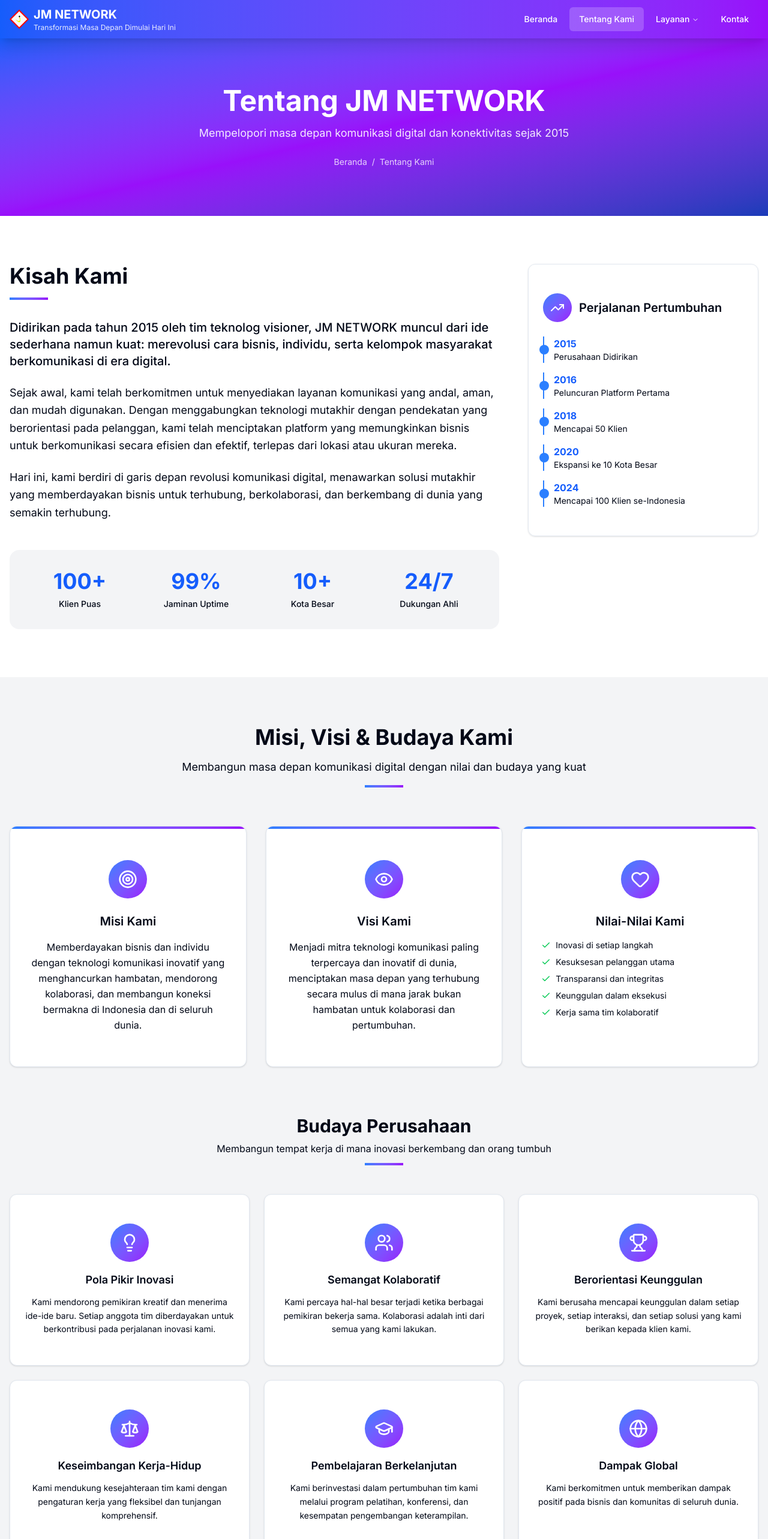
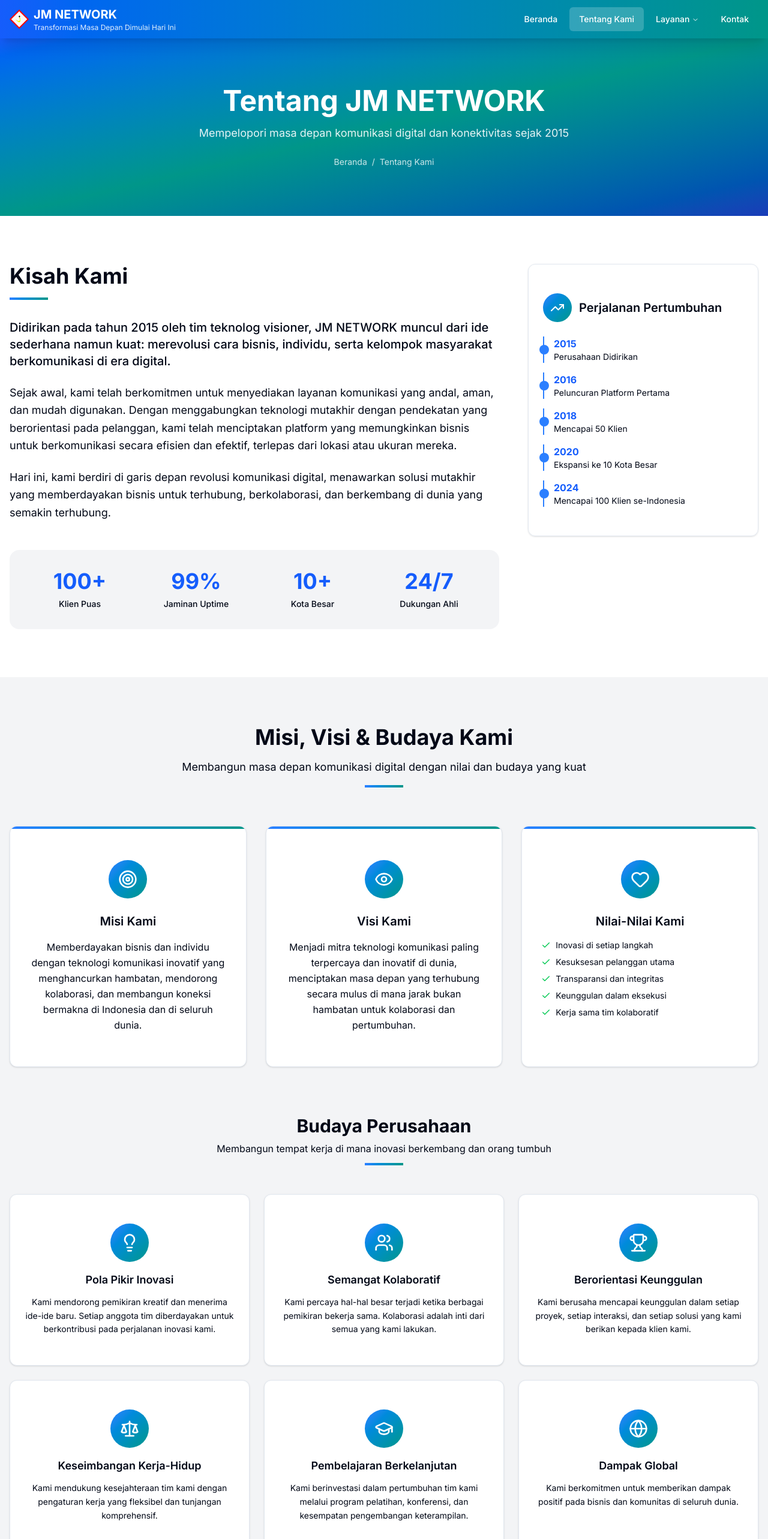
Before and after one commit to CV-JM-Network/jaylangkung-web, a Next.js app: page /about in a window 1280 px wide. Shown: the top 2566 px of the page at 60% size. Built offline with nearby package versions, Linux system fonts and the light colour scheme.

Commit message:
feat: update gradient colors to teal for consistency across multiple components

```diff
--- a/src/components/call-to-action.tsx
+++ b/src/components/call-to-action.tsx
@@ -3,7 +3,7 @@ import Link from "next/link"
 
 export default function CallToAction() {
   return (
-    <section className="bg-gradient-to-br from-blue-600 via-purple-600 to-blue-800 py-20 text-white">
+    <section className="bg-gradient-to-br from-blue-600 via-teal-600 to-blue-800 py-20 text-white">
       <div className="container mx-auto px-4 text-center">
         <h2 className="text-3xl font-bold lg:text-4xl">Siap Mengubah Bisnis Anda?</h2>
         <p className="mt-4 text-lg opacity-90">
--- a/src/components/company-mission-culture.tsx
+++ b/src/components/company-mission-culture.tsx
@@ -57,16 +57,16 @@ export default function CompanyMissionCulture() {
           <p className='mt-4 text-lg text-muted-foreground'>
             Membangun masa depan komunikasi digital dengan nilai dan budaya yang kuat
           </p>
-          <div className='mx-auto mt-4 h-1 w-16 bg-gradient-to-r from-blue-500 to-purple-600'></div>
+          <div className='mx-auto mt-4 h-1 w-16 bg-gradient-to-r from-blue-500 to-teal-600'></div>
         </div>
 
         {/* Mission & Vision */}
         <div className='mt-16 grid gap-8 lg:grid-cols-3'>
           <Card className='bg-white group relative overflow-hidden transition-all duration-300 hover:-translate-y-2 hover:shadow-xl'>
-            <div className='absolute left-0 top-0 h-1 w-full bg-gradient-to-r from-blue-500 to-purple-600'></div>
+            <div className='absolute left-0 top-0 h-1 w-full bg-gradient-to-r from-blue-500 to-teal-600'></div>
             <CardContent className='p-8 text-center'>
               <div className='mb-6 flex justify-center'>
-                <div className='flex h-16 w-16 items-center justify-center rounded-full bg-gradient-to-br from-blue-500 to-purple-600 text-white'>
+                <div className='flex h-16 w-16 items-center justify-center rounded-full bg-gradient-to-br from-blue-500 to-teal-600 text-white'>
                   <Target className='h-8 w-8' />
                 </div>
               </div>
@@ -80,10 +80,10 @@ export default function CompanyMissionCulture() {
           </Card>
 
           <Card className='bg-white group relative overflow-hidden transition-all duration-300 hover:-translate-y-2 hover:shadow-xl'>
-            <div className='absolute left-0 top-0 h-1 w-full bg-gradient-to-r from-blue-500 to-purple-600'></div>
+            <div className='absolute left-0 top-0 h-1 w-full bg-gradient-to-r from-blue-500 to-teal-600'></div>
             <CardContent className='p-8 text-center'>
               <div className='mb-6 flex justify-center'>
-                <div className='flex h-16 w-16 items-center justify-center rounded-full bg-gradient-to-br from-blue-500 to-purple-600 text-white'>
+                <div className='flex h-16 w-16 items-center justify-center rounded-full bg-gradient-to-br from-blue-500 to-teal-600 text-white'>
                   <Eye className='h-8 w-8' />
                 </div>
               </div>
@@ -97,10 +97,10 @@ export default function CompanyMissionCulture() {
           </Card>
 
           <Card className='bg-white group relative overflow-hidden transition-all duration-300 hover:-translate-y-2 hover:shadow-xl'>
-            <div className='absolute left-0 top-0 h-1 w-full bg-gradient-to-r from-blue-500 to-purple-600'></div>
+            <div className='absolute left-0 top-0 h-1 w-full bg-gradient-to-r from-blue-500 to-teal-600'></div>
             <CardContent className='p-8 text-center'>
               <div className='mb-6 flex justify-center'>
-                <div className='flex h-16 w-16 items-center justify-center rounded-full bg-gradient-to-br from-blue-500 to-purple-600 text-white'>
+                <div className='flex h-16 w-16 items-center justify-center rounded-full bg-gradient-to-br from-blue-500 to-teal-600 text-white'>
                   <Heart className='h-8 w-8' />
                 </div>
               </div>
@@ -124,7 +124,7 @@ export default function CompanyMissionCulture() {
             <p className='mt-2 text-md text-muted-foreground'>
               Membangun tempat kerja di mana inovasi berkembang dan orang tumbuh
             </p>
-            <div className='mx-auto mt-3 h-1 w-16 bg-gradient-to-r from-blue-500 to-purple-600'></div>
+            <div className='mx-auto mt-3 h-1 w-16 bg-gradient-to-r from-blue-500 to-teal-600'></div>
           </div>
           <div className='mt-12 grid gap-6 md:grid-cols-2 lg:grid-cols-3'>
             {cultureItems.map((item, index) => (
@@ -133,7 +133,7 @@ export default function CompanyMissionCulture() {
                 className='bg-white group transition-all duration-300 hover:-translate-y-1 hover:shadow-lg'>
                 <CardContent className='p-6 text-center'>
                   <div className='mb-4 flex justify-center'>
-                    <div className='flex h-16 w-16 items-center justify-center rounded-full bg-gradient-to-br from-blue-500 to-purple-600 text-white transition-transform duration-300 group-hover:scale-110'>
+                    <div className='flex h-16 w-16 items-center justify-center rounded-full bg-gradient-to-br from-blue-500 to-teal-600 text-white transition-transform duration-300 group-hover:scale-110'>
                       <item.icon className='h-8 w-8' />
                     </div>
                   </div>
--- a/src/components/company-overview.tsx
+++ b/src/components/company-overview.tsx
@@ -24,7 +24,7 @@ export default function CompanyOverview() {
           <div className='lg:col-span-2'>
             <div className='mb-8'>
               <h2 className='text-3xl font-bold lg:text-4xl'>Kisah Kami</h2>
-              <div className='mt-4 h-1 w-16 bg-gradient-to-r from-blue-500 to-purple-600'></div>
+              <div className='mt-4 h-1 w-16 bg-gradient-to-r from-blue-500 to-teal-600'></div>
             </div>
 
             <div className='space-y-6 text-lg leading-relaxed text-muted-foreground'>
@@ -67,7 +67,7 @@ export default function CompanyOverview() {
             <Card className='overflow-hidden'>
               <CardContent className='p-6'>
                 <div className='mb-6 flex items-center gap-3'>
-                  <div className='flex h-12 w-12 items-center justify-center rounded-full bg-gradient-to-br from-blue-500 to-purple-600 text-white'>
+                  <div className='flex h-12 w-12 items-center justify-center rounded-full bg-gradient-to-br from-blue-500 to-teal-600 text-white'>
                     <TrendingUp className='h-6 w-6' />
                   </div>
                   <h3 className='text-xl font-semibold'>Perjalanan Pertumbuhan</h3>
--- a/src/components/company-team.tsx
+++ b/src/components/company-team.tsx
@@ -49,7 +49,7 @@ export default function CompanyTeam() {
           <p className='mt-4 text-lg text-muted-foreground'>
             The talented developers behind our products
           </p>
-          <div className='mx-auto mt-4 h-1 w-16 bg-gradient-to-r from-blue-500 to-purple-600'></div>
+          <div className='mx-auto mt-4 h-1 w-16 bg-gradient-to-r from-blue-500 to-teal-600'></div>
         </div>
 
         <div className='mt-16 grid gap-12 grid-cols-1 sm:grid-cols-2 lg:grid-cols-3'>
--- a/src/components/contact-info.tsx
+++ b/src/components/contact-info.tsx
@@ -32,16 +32,16 @@ const contactCards = [
 
 export default function ContactInfo() {
   return (
-    <section className='bg-gray-50 py-16'>
+    <section className='bg-gray-100 py-16'>
       <div className='container mx-auto px-4'>
         <div className='grid gap-6 md:grid-cols-2 lg:grid-cols-4'>
           {contactCards.map((card, index) => (
             <Card
               key={index}
-              className='group transition-all duration-300 hover:-translate-y-2 hover:shadow-xl'>
+              className='group transition-all duration-300 hover:-translate-y-2 hover:shadow-xl bg-white'>
               <CardContent className='p-6 text-center'>
                 <div className='mb-4 flex justify-center'>
-                  <div className='flex h-16 w-16 items-center justify-center rounded-full bg-gradient-to-br from-blue-500 to-purple-600 text-white'>
+                  <div className='flex h-16 w-16 items-center justify-center rounded-full bg-gradient-to-br from-blue-500 to-teal-600 text-white'>
                     <card.icon className='h-8 w-8' />
                   </div>
                 </div>
--- a/src/components/header.tsx
+++ b/src/components/header.tsx
@@ -42,7 +42,7 @@ export default function Header() {
   const isActive = (path: string) => pathname === path;
 
   return (
-    <header className='sticky top-0 z-50 w-full bg-gradient-to-r from-blue-600 to-purple-600 text-white shadow-xl'>
+    <header className='sticky top-0 z-50 w-full bg-gradient-to-r from-blue-600 to-teal-600 text-white shadow-xl'>
       <div className='container mx-auto flex h-16 items-center justify-between px-4'>
         <Link href='/' className='flex items-center space-x-2'>
           <Image
--- a/src/components/page-hero.tsx
+++ b/src/components/page-hero.tsx
@@ -13,7 +13,7 @@ interface PageHeroProps {
 
 export default function PageHero({ title, subtitle, breadcrumb }: PageHeroProps) {
   return (
-    <section className='relative overflow-hidden bg-gradient-to-br from-blue-600 via-purple-600 to-blue-800 py-20 text-white'>
+    <section className='relative overflow-hidden bg-gradient-to-br from-blue-600 via-teal-600 to-blue-800 py-20 text-white'>
       <div className='container mx-auto px-4 text-center'>
         <h1 className='text-4xl font-bold lg:text-5xl'>{title}</h1>
         <p className='mt-4 text-lg opacity-90'>{subtitle}</p>
--- a/src/components/service-overview.tsx
+++ b/src/components/service-overview.tsx
@@ -71,7 +71,7 @@ export default function ServicesOverview() {
               key={index}
               className='group transition-all duration-300 hover:-translate-y-2 hover:shadow-xl'>
               <CardHeader>
-                <div className='mb-4 flex h-16 w-16 items-center justify-center rounded-lg bg-gradient-to-br from-blue-500 to-purple-600 text-white'>
+                <div className='mb-4 flex h-16 w-16 items-center justify-center rounded-lg bg-gradient-to-br from-blue-500 to-teal-600 text-white'>
                   <service.icon className='h-8 w-8' />
                 </div>
                 <CardTitle className='text-xl'>{service.title}</CardTitle>
--- a/src/components/services-overview.tsx
+++ b/src/components/services-overview.tsx
@@ -58,7 +58,7 @@ export default function ServicesOverview() {
           {services.map((service, index) => (
             <Card key={index} className="group transition-all duration-300 hover:-translate-y-2 hover:shadow-xl">
               <CardHeader>
-                <div className="mb-4 flex h-16 w-16 items-center justify-center rounded-lg bg-gradient-to-br from-blue-500 to-purple-600 text-white">
+                <div className="mb-4 flex h-16 w-16 items-center justify-center rounded-lg bg-gradient-to-br from-blue-500 to-teal-600 text-white">
                   <service.icon className="h-8 w-8" />
                 </div>
                 <CardTitle className="text-xl">{service.title}</CardTitle>
--- a/src/components/why-choose-us.tsx
+++ b/src/components/why-choose-us.tsx
@@ -36,7 +36,7 @@ const features = [
 
 export default function WhyChooseUs() {
   return (
-    <section className="bg-gray-50 py-20">
+    <section className="bg-gray-100 py-20">
       <div className="container mx-auto px-4">
         <div className="text-center">
           <h2 className="text-3xl font-bold lg:text-4xl">Mengapa Memilih JM NETWORK?</h2>
@@ -47,10 +47,10 @@ export default function WhyChooseUs() {
 
         <div className="mt-16 grid gap-8 md:grid-cols-2 lg:grid-cols-3">
           {features.map((feature, index) => (
-            <Card key={index} className="group transition-all duration-300 hover:-translate-y-1 hover:shadow-lg">
+            <Card key={index} className="group transition-all duration-300 hover:-translate-y-1 bg-white hover:shadow-lg">
               <CardContent className="p-6 text-center">
                 <div className="mb-4 flex justify-center">
-                  <div className="flex h-16 w-16 items-center justify-center rounded-full bg-gradient-to-br from-blue-500 to-purple-600 text-white">
+                  <div className="flex h-16 w-16 items-center justify-center rounded-full bg-gradient-to-br from-blue-500 to-teal-600 text-white">
                     <feature.icon className="h-8 w-8" />
                   </div>
                 </div>
```
Also changed, not shown: src/components/hero.tsx (+4 -4 lines).
